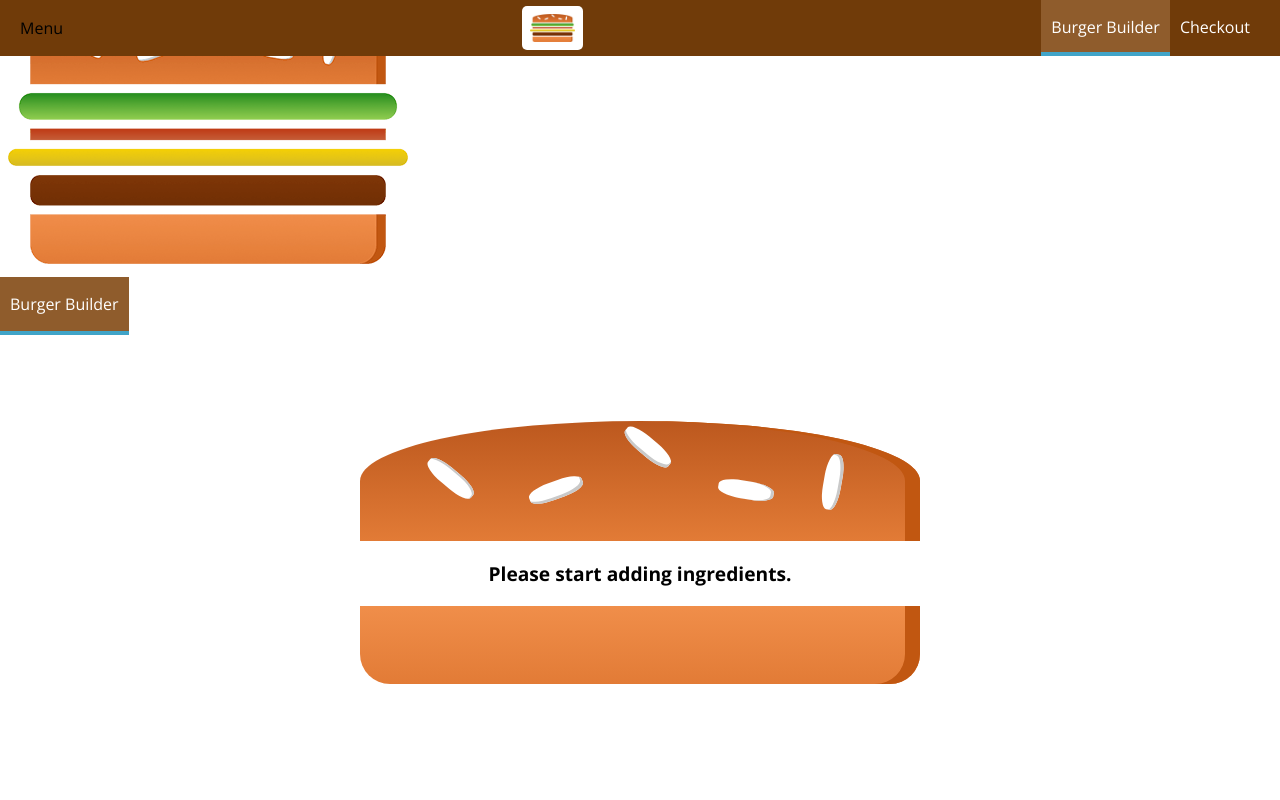
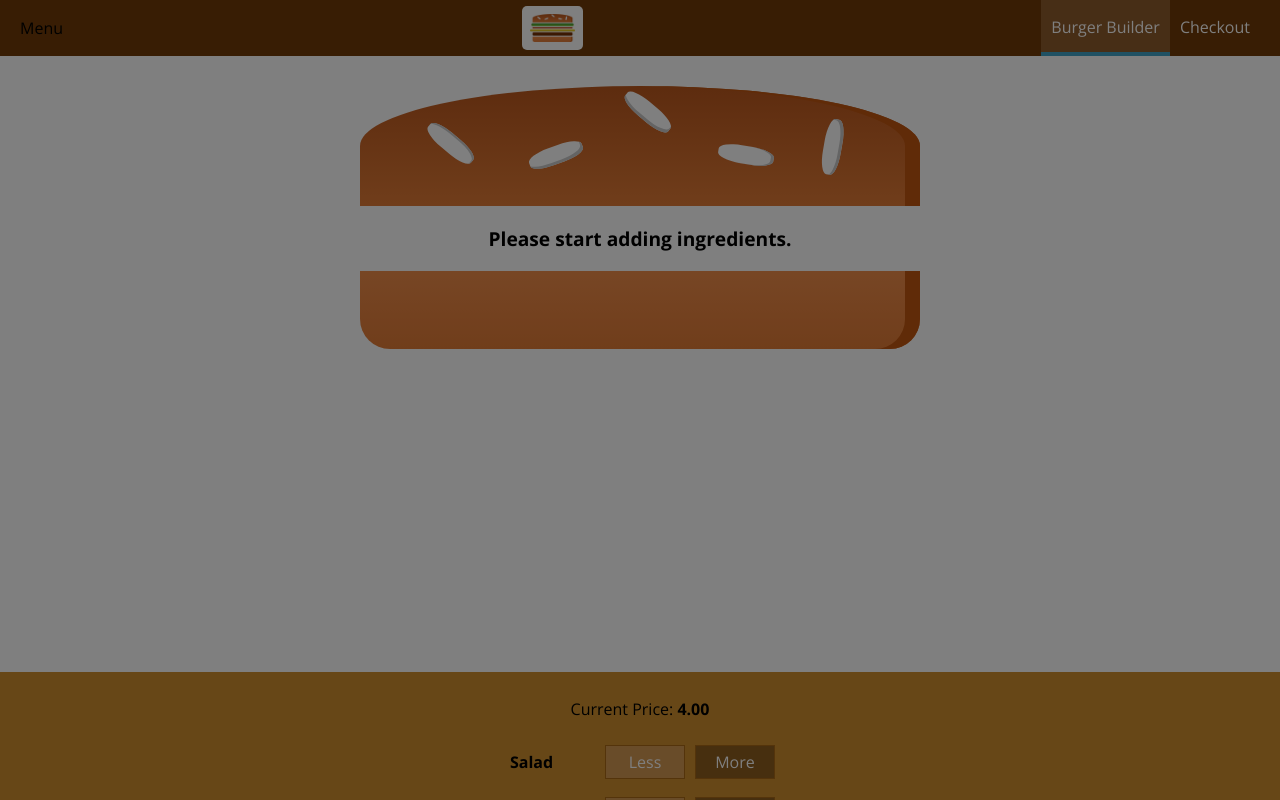
Before and after one commit to maximus202/burger, a React app: page / in a window 1280 px wide. Shown: the top 800 px of the page. Built offline with nearby package versions, Linux system fonts and the light colour scheme.

Commit message:
Backdrop added

```diff
--- a/src/components/Layout/Layout.js
+++ b/src/components/Layout/Layout.js
@@ -1,18 +1,30 @@
-import React from 'react';
+import React, { Component } from 'react';
 
 import Aux from '../../hoc/Aux';
 import './Layout.css';
 import Toolbar from '../Navigation/Toolbar/Toolbar';
 import SideDrawer from '../Navigation/SideDrawer/SideDrawer';
 
-const layout = (props) => (
-    <Aux>
-        <Toolbar />
-        <SideDrawer />
-        <main className={'layout-content'}>
-            {props.children}
-        </main>
-    </Aux>
-);
+class Layout extends Component {
+    state = {
+        showSideDrawer: true
+    }
 
-export default layout;
+    sideDrawerClosedHandler = () => {
+        this.setState({ showSideDrawer: false });
+    }
+
+    render() {
+        return (
+            <Aux>
+                <Toolbar />
+                <SideDrawer open={this.state.showSideDrawer} closed={this.sideDrawerClosedHandler} />
+                <main className={'layout-content'}>
+                    {this.props.children}
+                </main>
+            </Aux>
+        )
+    }
+}
+
+export default Layout;
--- a/src/components/Navigation/SideDrawer/SideDrawer.js
+++ b/src/components/Navigation/SideDrawer/SideDrawer.js
@@ -2,17 +2,27 @@ import React from 'react';
 
 import Logo from '../../Logo/Logo';
 import NavigationItems from '../NavigationItems/NavigationItems';
-import SideDrawer from './SideDrawer.css';
+import './SideDrawer.css';
+import Backdrop from '../../UI/Backdrop/Backdrop';
+import Aux from '../../../hoc/Aux';
 
 const sideDrawer = (props) => {
-    // ...
+    let attachedClasses = ['SideDrawer', 'Close'];
+    if (props.open)
+    {
+        attachedClasses = ['SideDrawer', 'Open'];
+    }
+
     return (
-        <div className={SideDrawer}>
-            <Logo height="11%" />
-            <nav>
-                <NavigationItems />
-            </nav>
-        </div>
+        <Aux>
+            <Backdrop show={props.open} closed={props.closed} />
+                <div className={attachedClasses.join(' ')}>
+                    <Logo height="11%" />
+                    <nav>
+                        <NavigationItems />
+                    </nav>
+                </div>
+        </Aux>
     );
 };
 
```
